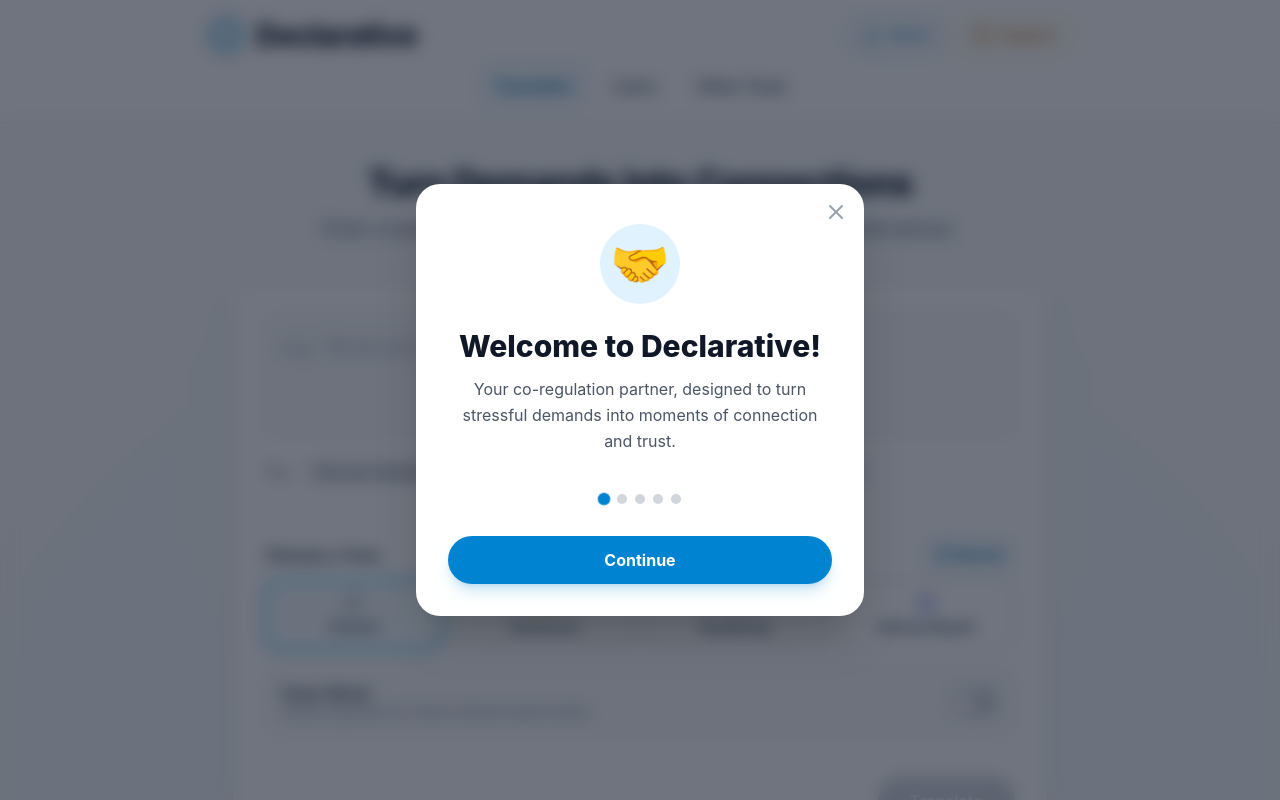
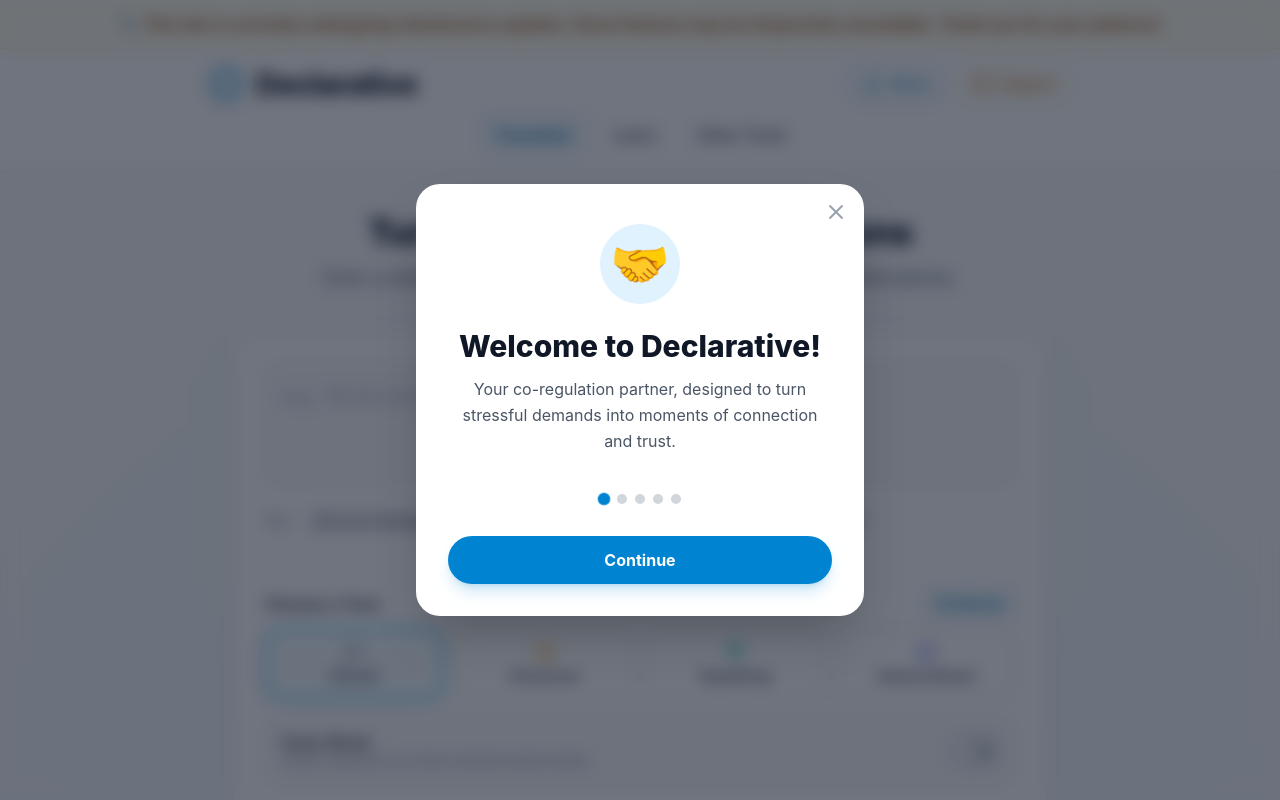
Before and after one commit to metaky/declarative, a React (Vite) app: page / in a window 1280 px wide. Shown: the top 800 px of the page. Built offline with nearby package versions, Linux system fonts and the light colour scheme.

Commit message:
feat: Add a maintenance banner and disable the translator button with an 'Out of Order' message.

```diff
--- a/App.tsx
+++ b/App.tsx
@@ -113,6 +113,12 @@
 
   return (
     <div className="min-h-screen bg-transparent font-sans text-gray-800 flex flex-col relative">
+      {/* Maintenance Banner */}
+      <div className="bg-amber-50 border-b border-amber-200 px-4 py-3 text-center">
+        <p className="text-amber-800 font-semibold text-sm md:text-base">
+          🔧 This site is currently undergoing maintenance updates. Some features may be temporarily unavailable. Thank you for your patience!
+        </p>
+      </div>
       <Header currentView={currentView} setCurrentView={setCurrentView} />
       <main className="flex-grow container mx-auto p-4 md:p-8 lg:p-10 w-full max-w-4xl">
         {currentView === 'translator' && <Translator history={history} onHistoryUpdate={handleHistoryUpdate} onClearHistory={handleClearHistory} />}
--- a/components/Translator.tsx
+++ b/components/Translator.tsx
@@ -316,11 +316,10 @@
 
           <div className="pt-4 flex justify-end">
             <button
-              onClick={handleTranslate}
-              disabled={isLoading || !inputValue.trim()}
-              className="w-full md:w-auto px-8 py-3 bg-sky-600 text-white font-bold rounded-full hover:bg-sky-700 disabled:bg-gray-300 disabled:cursor-not-allowed transition-all duration-300 transform md:hover:scale-105 focus:outline-none focus:ring-4 focus:ring-offset-2 focus:ring-sky-500/50 shadow-lg shadow-sky-600/20"
+              disabled={true}
+              className="w-full md:w-auto px-8 py-3 bg-gray-300 text-gray-500 font-bold rounded-full cursor-not-allowed"
             >
-              {isLoading ? 'Thinking...' : 'Translate'}
+              Out of Order
             </button>
           </div>
         </div>
```
